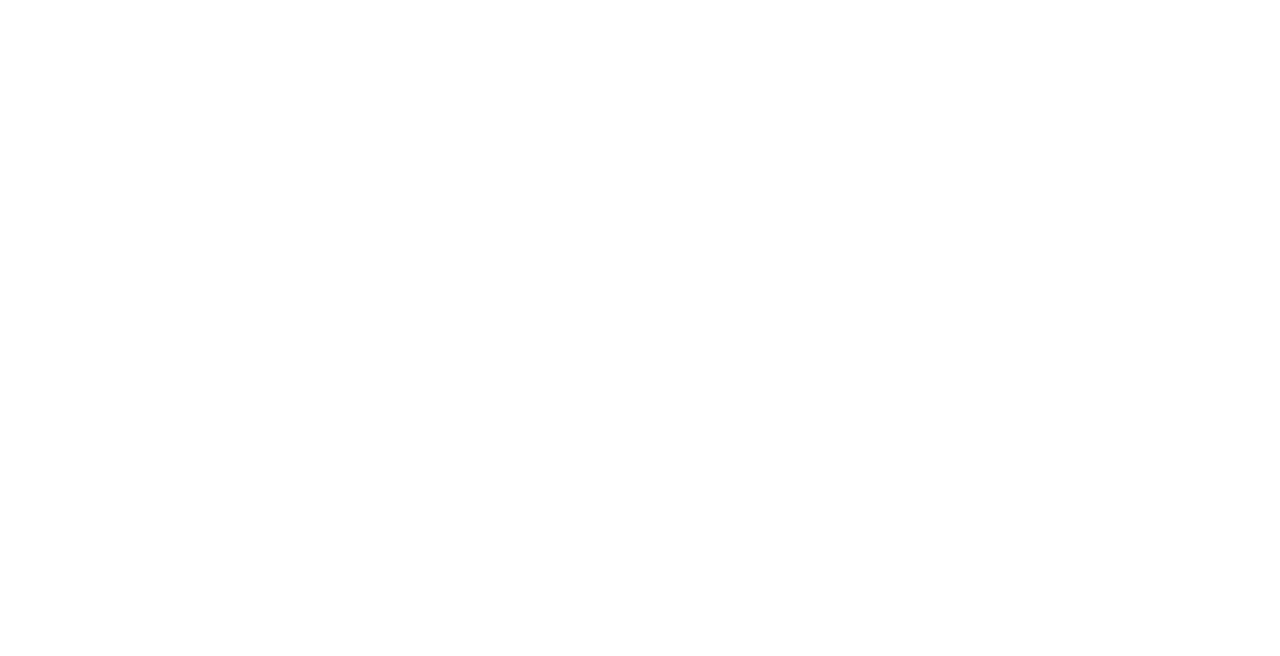
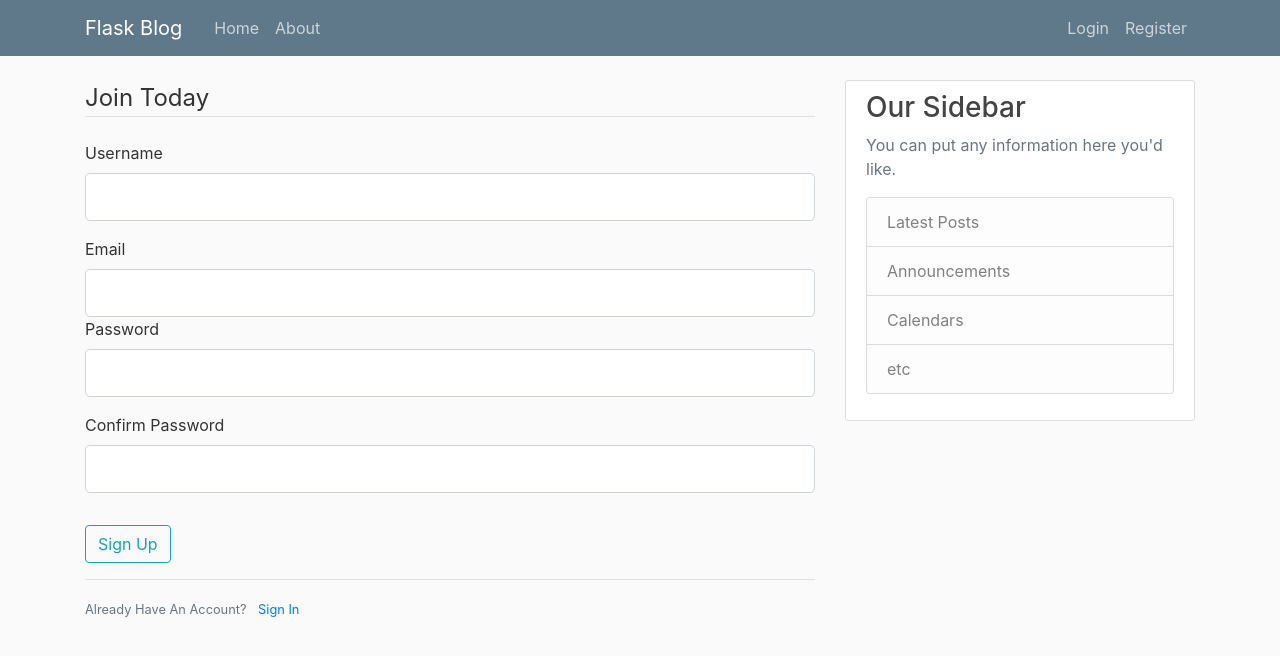
Before and after one commit to m-c-hill/flask-blog, a Flask app: page /register in a window 1280 px wide. Before the commit the part shown is empty. Shown: the top 656 px of the page. Run offline with Flask 2, Linux system fonts and the light colour scheme; some libraries are stand-ins or nearby versions.

Commit message:
login and registration systems

```diff
--- a/flaskblog.py
+++ b/flaskblog.py
@@ -1,4 +1,4 @@
-from flask import Flask, render_template, url_for
+from flask import Flask, render_template, url_for, flash, redirect
 from forms import RegistrationForm, LoginForm
 app = Flask(__name__)
 
@@ -33,15 +33,24 @@ def about():
     return render_template('about.html', title='About')
 
 
-@app.route("/register")
+@app.route("/register", methods=['GET', 'POST'])
 def register():
     form = RegistrationForm() # Instance of registration form
+    if form.validate_on_submit():
+        flash(f'Account created for {form.username.data}', 'success')
+        return redirect(url_for('home'))
     return render_template('register.html', title='Register', form=form)
 
 
-@app.route("/register")
-def register():
+@app.route("/login", methods=['GET', 'POST'])
+def login():
     form = LoginForm()  # Instance of registration form
+    if form.validate_on_submit():
+        if form.email.data == 'admin@blog.com' and form.password.data == 'password':
+            flash(f'Successful login for email {form.email.data}', 'success')
+            return redirect(url_for('home'))
+        else:
+            flash('Login unsuccessful. Please check username and password.', 'danger')
     return render_template('login.html', title='Login', form=form)
 
 
--- a/forms.py
+++ b/forms.py
@@ -1,3 +1,4 @@
+import email_validator
 from flask_wtf import FlaskForm
 from wtforms import StringField, PasswordField, SubmitField, BooleanField
 from wtforms.validators import DataRequired, Length, Email, EqualTo
--- a/templates/layout.html
+++ b/templates/layout.html
@@ -6,7 +6,8 @@
     <meta name="viewport" content="width=device-width, initial-scale=1, shrink-to-fit=no">
 
     <!-- Bootstrap CSS -->
-    <link rel="stylesheet" href="https://maxcdn.bootstrapcdn.com/bootstrap/4.0.0/css/bootstrap.min.css" integrity="sha384-Gn5384xqQ1aoWXA+058RXPxPg6fy4IWvTNh0E263XmFcJlSAwiGgFAW/dAiS6JXm" crossorigin="anonymous">
+    <link rel="stylesheet" href="https://maxcdn.bootstrapcdn.com/bootstrap/4.0.0/css/bootstrap.min.css"
+          integrity="sha384-Gn5384xqQ1aoWXA+058RXPxPg6fy4IWvTNh0E263XmFcJlSAwiGgFAW/dAiS6JXm" crossorigin="anonymous">
     <link rel="stylesheet" type="text/css" href="{{ url_for('static', filename='main.css') }}">
 
     {% if title %}
@@ -19,19 +20,20 @@
 <header class="site-header">
     <nav class="navbar navbar-expand-md navbar-dark bg-steel fixed-top">
         <div class="container">
-          <a class="navbar-brand mr-4" href="/">Flask Blog</a>
-          <button class="navbar-toggler" type="button" data-toggle="collapse" data-target="#navbarToggle" aria-controls="navbarToggle" aria-expanded="false" aria-label="Toggle navigation">
+            <a class="navbar-brand mr-4" href="{{ url_for('home') }}">Flask Blog</a>
+            <button class="navbar-toggler" type="button" data-toggle="collapse" data-target="#navbarToggle"
+                    aria-controls="navbarToggle" aria-expanded="false" aria-label="Toggle navigation">
                 <span class="navbar-toggler-icon"></span>
             </button>
             <div class="collapse navbar-collapse" id="navbarToggle">
                 <div class="navbar-nav mr-auto">
-              <a class="nav-item nav-link" href="/">Home</a>
-              <a class="nav-item nav-link" href="/about">About</a>
+                    <a class="nav-item nav-link" href="{{ url_for('home') }}">Home</a>
+                    <a class="nav-item nav-link" href="{{ url_for('about') }}">About</a>
                 </div>
                 <!-- Navbar Right Side -->
                 <div class="navbar-nav">
-              <a class="nav-item nav-link" href="/login">Login</a>
-              <a class="nav-item nav-link" href="/register">Register</a>
+                    <a class="nav-item nav-link" href="{{ url_for('login') }}">Login</a>
+                    <a class="nav-item nav-link" href="{{ url_for('register') }}">Register</a>
                 </div>
             </div>
         </div>
@@ -40,6 +42,15 @@
 <main role="main" class="container">
     <div class="row">
         <div class="col-md-8">
+            {% with messages = get_flashed_messages(with_categories=true) %}
+            {% if messages %}
+            {% for category, message in messages %}
+            <div class="alert alert-{{ category }}">
+                {{ message }}
+            </div>
+            {% endfor %}
+            {% endif %}
+            {% endwith %}
             {% block content %}{% endblock %}
         </div>
         <div class="col-md-4">
@@ -61,8 +72,14 @@
 
 <!-- Optional JavaScript -->
 <!-- jQuery first, then Popper.js, then Bootstrap JS -->
-    <script src="https://code.jquery.com/jquery-3.2.1.slim.min.js" integrity="sha384-KJ3o2DKtIkvYIK3UENzmM7KCkRr/rE9/Qpg6aAZGJwFDMVNA/GpGFF93hXpG5KkN" crossorigin="anonymous"></script>
-    <script src="https://cdnjs.cloudflare.com/ajax/libs/popper.js/1.12.9/umd/popper.min.js" integrity="sha384-ApNbgh9B+Y1QKtv3Rn7W3mgPxhU9K/ScQsAP7hUibX39j7fakFPskvXusvfa0b4Q" crossorigin="anonymous"></script>
-    <script src="https://maxcdn.bootstrapcdn.com/bootstrap/4.0.0/js/bootstrap.min.js" integrity="sha384-JZR6Spejh4U02d8jOt6vLEHfe/JQGiRRSQQxSfFWpi1MquVdAyjUar5+76PVCmYl" crossorigin="anonymous"></script>
+<script src="https://code.jquery.com/jquery-3.2.1.slim.min.js"
+        integrity="sha384-KJ3o2DKtIkvYIK3UENzmM7KCkRr/rE9/Qpg6aAZGJwFDMVNA/GpGFF93hXpG5KkN"
+        crossorigin="anonymous"></script>
+<script src="https://cdnjs.cloudflare.com/ajax/libs/popper.js/1.12.9/umd/popper.min.js"
+        integrity="sha384-ApNbgh9B+Y1QKtv3Rn7W3mgPxhU9K/ScQsAP7hUibX39j7fakFPskvXusvfa0b4Q"
+        crossorigin="anonymous"></script>
+<script src="https://maxcdn.bootstrapcdn.com/bootstrap/4.0.0/js/bootstrap.min.js"
+        integrity="sha384-JZR6Spejh4U02d8jOt6vLEHfe/JQGiRRSQQxSfFWpi1MquVdAyjUar5+76PVCmYl"
+        crossorigin="anonymous"></script>
 </body>
 </html>
--- a/templates/register.html
+++ b/templates/register.html
@@ -0,0 +1,72 @@
+{% extends "layout.html" %}
+{% block content %}
+    <div class="content-sections">
+        <form method="POST" action="">
+            {{ form.hidden_tag() }}
+            <fieldset class="form-group">
+                <legend class="border-bottom mb-4">Join Today</legend>
+                <div class="form-group">
+                    {{ form.username.label(class="form-control-label") }}
+
+                    {% if form.username.errors %}
+                        {{ form.username(class="form-control form-control-lg is-invalid") }}
+                        <div class="invalid-feedback">
+                            {% for error in form.username.errors %}
+                            <span>{{ error }}</span>
+                            {% endfor %}
+                        </div>
+                    {% else %}
+                        {{ form.username(class="form-control form-control-lg") }}
+                    {% endif %}
+                </div>
+                <div class="form-group">
+                    {{ form.email.label(class="form-control-label") }}
+
+                    {% if form.email.errors %}
+                        {{ form.email(class="form-control form-control-lg is-invalid") }}
+                        <div class="invalid-feedback">
+                            {% for error in form.email.errors %}
+                            <span>{{ error }}</span>
+                            {% endfor %}
+                        </div>
+                    {% else %}
+                        {{ form.email(class="form-control form-control-lg") }}
+                    {% endif %}
+                <div class="form-group">
+                    {{ form.password.label(class="form-control-label") }}
+                    {% if form.password.errors %}
+                        {{ form.password(class="form-control form-control-lg is-invalid") }}
+                        <div class="invalid-feedback">
+                            {% for error in form.password.errors %}
+                            <span>{{ error }}</span>
+                            {% endfor %}
+                        </div>
+                    {% else %}
+                        {{ form.password(class="form-control form-control-lg") }}
+                    {% endif %}
+                </div>
+                <div class="form-group">
+                    {{ form.confirm_password.label(class="form-control-label") }}
+                    {% if form.confirm_password.errors %}
+                        {{ form.confirm_password(class="form-control form-control-lg is-invalid") }}
+                        <div class="invalid-feedback">
+                            {% for error in form.confirm_password.errors %}
+                            <span>{{ error }}</span>
+                            {% endfor %}
+                        </div>
+                    {% else %}
+                        {{ form.confirm_password(class="form-control form-control-lg") }}
+                    {% endif %}
+                </div>
+            </fieldset>
+            <div class="form-group">
+                {{ form.submit(class="btn btn-outline-info") }}
+            </div>
+        </form>
+    </div>
+    <div class="border-top pt-3">
+        <small class="text-muted">
+            Already Have An Account? <a class="ml-2" href="{{ url_for('login') }}">Sign In</a>
+        </small>
+    </div>
+{% endblock %}
```
Also changed, not shown: templates/login.html (+53 -0 lines). Lines whose indentation alone changed are shown as unchanged.
